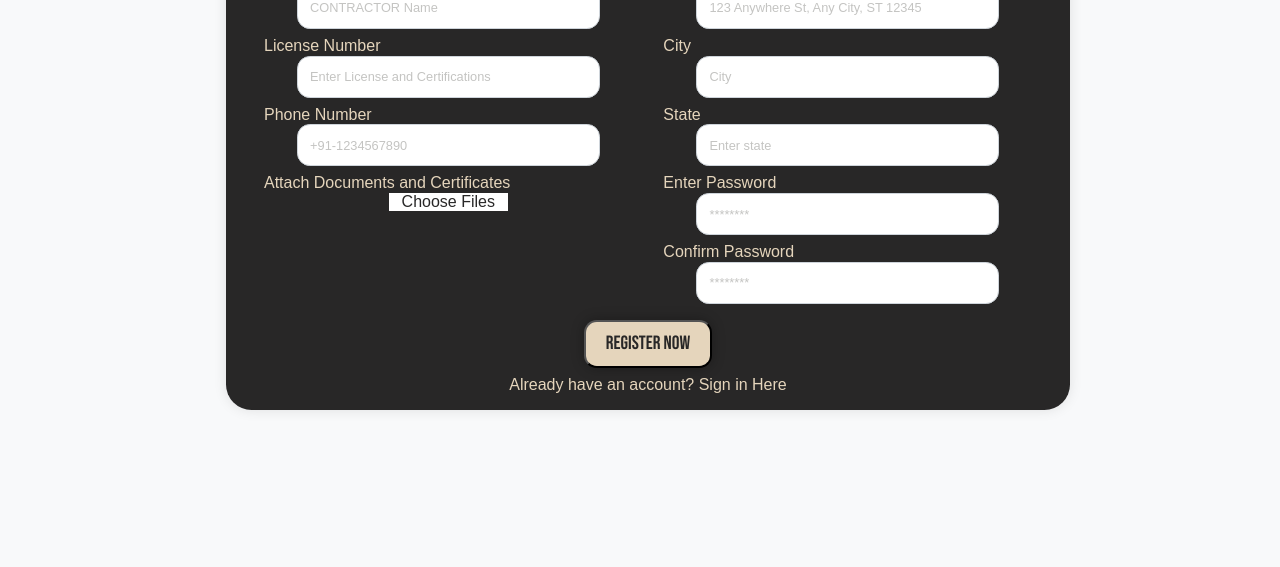
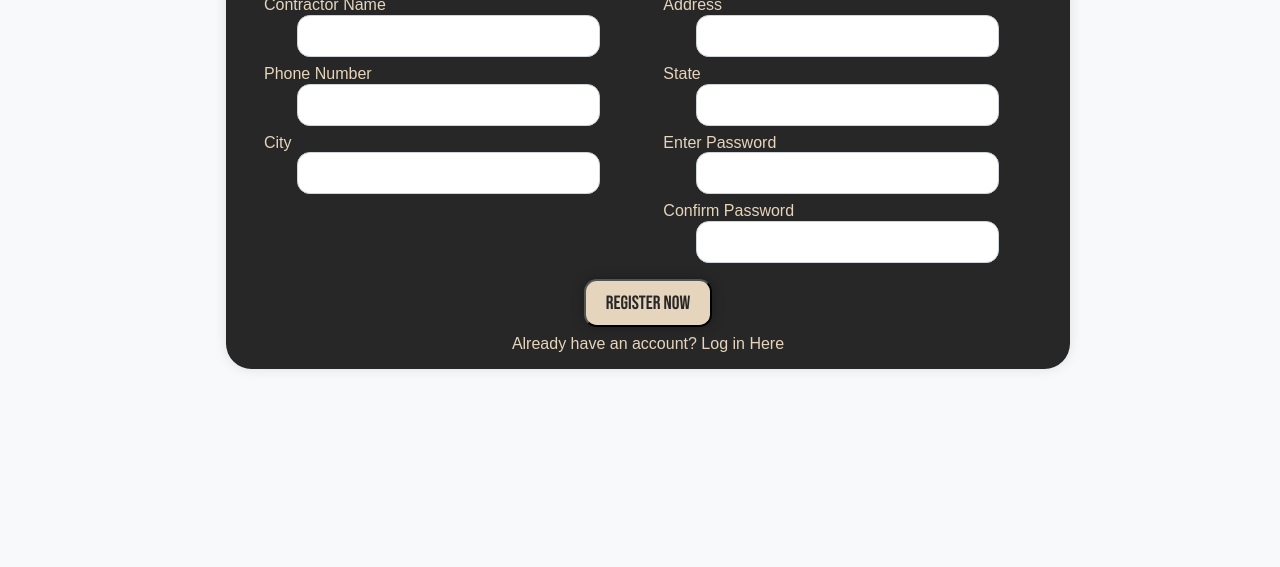
Before and after one commit to Amodinii/ContractorConnect, a plain HTML site: page Account Creation/Register/contractorRegister.html in a window 1280 px wide. Shown: the part 233-800 px from the top of the page. Drawn offline with Linux system fonts and the light colour scheme; a web font is replaced by a local one.

Commit message:
Update contractorRegister.html

```diff
--- a/Account Creation/Register/contractorRegister.html
+++ b/Account Creation/Register/contractorRegister.html
@@ -11,35 +11,27 @@
     <link rel="stylesheet" href="contractorRegister.css">
 </head>
 <body>
+    <img src="wave.png" id="wavyy">
 <div class="container">
     <h1 id="heading">REGISTER</h1>
     <form>
         <div class="detailscont">
             <div class="deta1">
                 <label for="yourname" class="label">Contractor Name</label>
-                <input type="text" id="yourname" name="yourname" placeholder="CONTRACTOR Name">
-
-                <label for="mailu" class="label">License Number</label>
-                <input type="email" id="mailu" name="mailu" placeholder="Enter License and Certifications">
+                <input type="text" id="yourname" name="yourname">
 
                 <label for="phno" class="label">Phone Number</label>
-                <input type="tel" id="phno" name="phno" placeholder="+91-1234567890">
+                <input type="tel" id="phno" name="phno" >
 
-                <label for="attachments" class="label">Attach Documents and Certificates</label>
-                <div class="input-container">
-                    <input type="file" id="attachments" name="attachments" accept=".pdf,.doc,.docx" multiple>
-                    <label for="attachments" class="custom-file-upload">Choose Files</label>
-                </div>
+                <label for="city" class="label">City</label>
+                <input type="text" id="city" name="city">
             </div>
             <div class="deta2">
                 <label for="address" class="label">Address</label>
-                <input type="text" id="address" name="address" placeholder="123 Anywhere St, Any City, ST 12345">
-
-                <label for="city" class="label">City</label>
-                <input type="text" id="city" name="city" placeholder="City">
+                <input type="text" id="address" name="address" >
 
                 <label for="state" class="label">State</label>
-                <input type="text" id="state" name="state" list="states" placeholder="Enter state">
+                <input type="text" id="state" name="state" list="states" >
                 <datalist id="states">
                     <option value="Andhra Pradesh">
                         <option value="Arunachal Pradesh">
@@ -72,15 +64,15 @@
                 </datalist>
 
                 <label for="password" class="label">Enter Password</label>
-                <input type="password" id="password" name="password" placeholder="********">
+                <input type="password" id="password" name="password" >
                 <label for="password-confirm" class="label">Confirm Password</label>
-                <input type="password" id="password-confirm" name="password-confirm" placeholder="********">
+                <input type="password" id="password-confirm" name="password-confirm" >
             </div>
         </div>
     </form>
     <button type="button" id="sig">Register Now</button>
     <div class="textlow">
-        <a href="../Sign_In/SignPage.html">Already have an account? Sign in Here</a>
+        <a href="signin.html">Already have an account? Log in Here</a>
     </div>
 </div>
 <script src="contractorRegister.js"></script>
```
